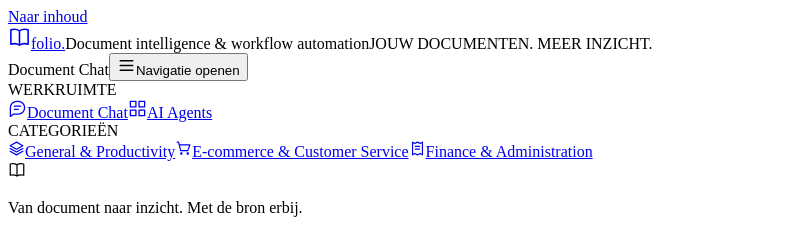
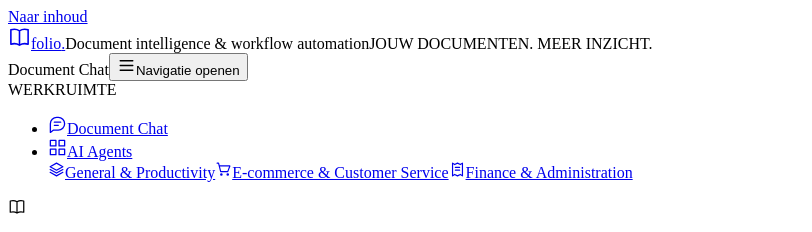
Before and after one commit to Kaan-Bas/folio, a React (Vite) app in the folder frontend/: page / in a window 1280 px wide. Shown: the top 232 px of the page, without its empty margins (0-812 px from the left). Built offline with nearby package versions, Linux system fonts and the light colour scheme; no server answers; the HTML template or start-up script is replaced by a standard one.

Commit message:
feat: change agent categories to be subcategories for the agent tab

```diff
--- a/frontend/src/components/AppNavigation.tsx
+++ b/frontend/src/components/AppNavigation.tsx
@@ -26,6 +26,8 @@
       <div id="navigation-links" className="navigation-links" data-open={open}>
         <span className="navigation-eyebrow">WERKRUIMTE</span>
         <nav aria-label="Hoofdnavigatie" onClick={() => setOpen(false)}>
+          <ul className="navigation-list" aria-label="Hoofdonderdelen">
+            <li>
               <a
                 href={routeHref({ view: 'chat' })}
                 className="navigation-link"
@@ -35,6 +37,8 @@
                 <Icon name="chat" size={19} />
                 Document Chat
               </a>
+            </li>
+            <li>
               <a
                 href={routeHref({ view: 'library' })}
                 className="navigation-link"
@@ -50,9 +54,7 @@
                 <Icon name="grid" size={19} />
                 AI Agents
               </a>
-        </nav>
-        <span className="navigation-eyebrow category-label">CATEGORIEËN</span>
-        <nav aria-label="Agentcategorieën" onClick={() => setOpen(false)}>
+              <nav className="agent-subnavigation" aria-label="Agentcategorieën">
                 {groupAgents().map((category) => (
                   <a
                     key={category.id}
@@ -71,6 +73,9 @@
                   </a>
                 ))}
               </nav>
+            </li>
+          </ul>
+        </nav>
         <div className="navigation-note">
           <Icon name="book" size={18} />
           <p>Van document naar inzicht. Met de bron erbij.</p>
--- a/frontend/src/styles.css
+++ b/frontend/src/styles.css
@@ -201,11 +201,23 @@
   background: var(--green);
   color: #fff;
 }
-.category-label {
-  margin-top: 34px;
+.navigation-list {
+  display: flex;
+  flex-direction: column;
+  gap: 5px;
+  list-style: none;
+  padding: 0;
+  margin: 0;
+}
+.agent-subnavigation {
+  margin: 8px 0 0 21px;
+  padding-left: 9px;
+  border-left: 1px solid #d5ddcc;
 }
 .category-link {
-  font-size: 11px;
+  gap: 8px;
+  padding: 9px 8px;
+  font-size: 10px;
   line-height: 1.65;
 }
 .category-link[aria-current] {
@@ -1800,9 +1812,6 @@
   .navigation-links[data-open='true'] {
     display: block;
   }
-  .category-label {
-    margin-top: 22px;
-  }
   .navigation-note {
     display: none;
   }
```
Also changed, not shown: 1 other file (tests, documents, lock files or other folders). Lines whose indentation alone changed are shown as unchanged.
